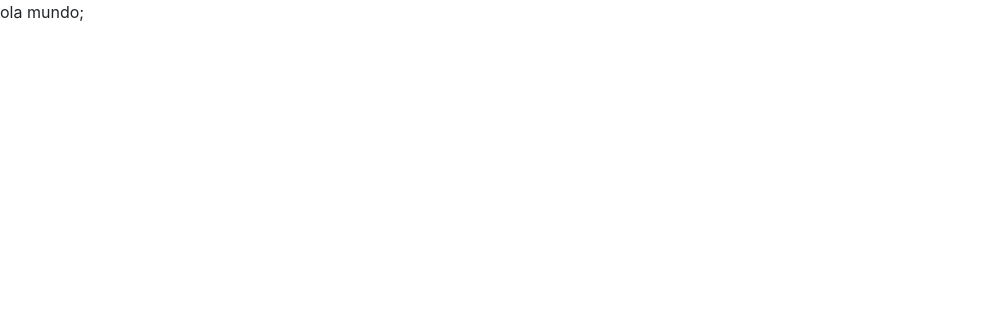
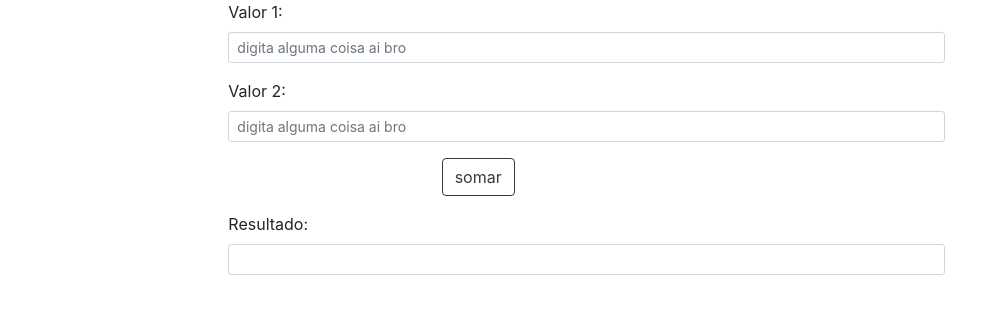
Before and after one commit to samanthavictoria/1projetopam, a website: page www/index.html in a window 1280 px wide. Shown: the whole page, without its empty margins (0-1007 px from the left). Drawn offline with Linux system fonts and the light colour scheme.

Commit message:
somar usando js \(calcular\)

```diff
--- /dev/null
+++ b/www/calcular.js
@@ -0,0 +1 @@
+// This is a JavaScript file
--- /dev/null
+++ b/www/components/calcular.js
@@ -0,0 +1,7 @@
+$(document).on("click","#calcular", function(){
+var valor1= $("#n1").val();
+var valor2= $("#n2").val();
+
+var calc = parseFloat(valor1) + parseFloat(valor2);
+$("#result").val(calc);
+});
--- a/www/index.html
+++ b/www/index.html
@@ -5,16 +5,52 @@
   <meta name="viewport" content="width=device-width, initial-scale=1, maximum-scale=1, user-scalable=no, viewport-fit=cover">
   <meta http-equiv="Content-Security-Policy" content="default-src * data: gap: https://ssl.gstatic.com; style-src * 'unsafe-inline'; script-src * 'unsafe-inline' 'unsafe-eval'">
   <script src="components/loader.js"></script>
-
   <script src="lib/jquery-3.4.1.min.js"></script>
+  <script src="components/calcular.js"></script>
 
   <link rel="stylesheet" href="components/loader.css">
-   <link rel="stylesheet" href="lib/css/bootstrap.min.css">
-
+  <link rel="stylesheet" href="lib/css/bootstrap.min.css">
   <link rel="stylesheet" href="css/style.css">
 
 </head>
 <body>
-  ola mundo;
+  <div class="container-fluid">
+  <div class="row">
+    <div class="col-7 offset-2">
+      <div class="form-group">
+        <label> Valor 1:</label>
+        <input class="form-control form-control-sm" type="number" neme="um" id="n1"  placeholder="digita alguma coisa ai bro">
+      </div>
+    </div>
+  </div>
+
+  <div class="row">
+    <div class="col-7 offset-2">
+      <div class="form-group">
+         <label> Valor 2: </label>
+         <input class="form-control form-control-sm" type="number" name="dois" id="n2" placeholder="digita alguma coisa ai bro">
+      </div>
+    </div>
+  </div>
+
+  <div class="row">
+    <div class="col-6 offset-4">
+      <div class="form-group">
+        <button type="button" class="btn btn-outline-dark" id="calcular">somar</button>
+      </div>
+    </div>
+  </div>
+
+  <div class="row">
+    <div class="col-7 offset-2">
+      <div class="form-group">
+        <label> Resultado: </label>
+        <input class="form-control form-control-sm" type="number" name="resultado" id="result">
+      </div>
+    </div>
+  </div>
+
+
+  </div>
 </body>
 </html>
```
